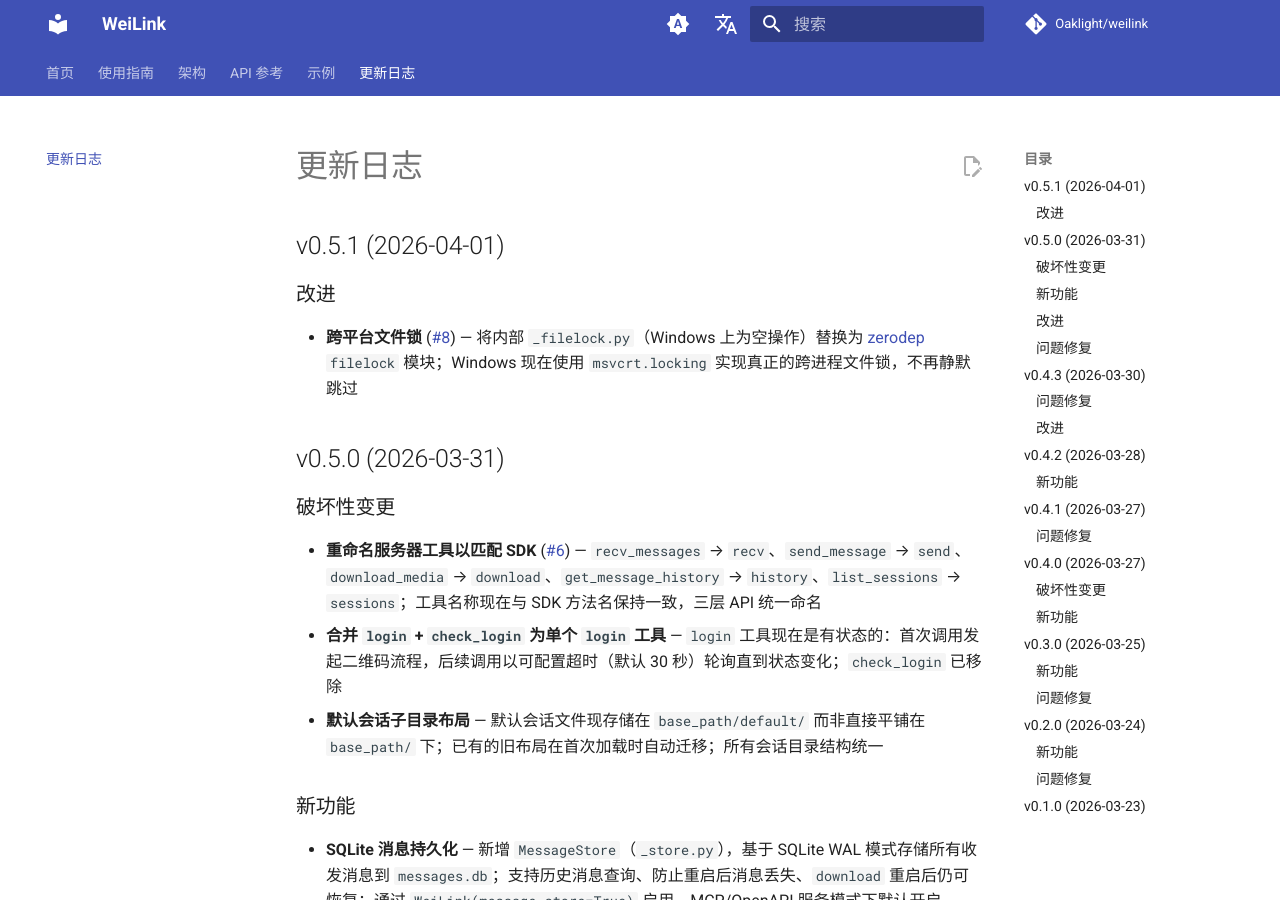
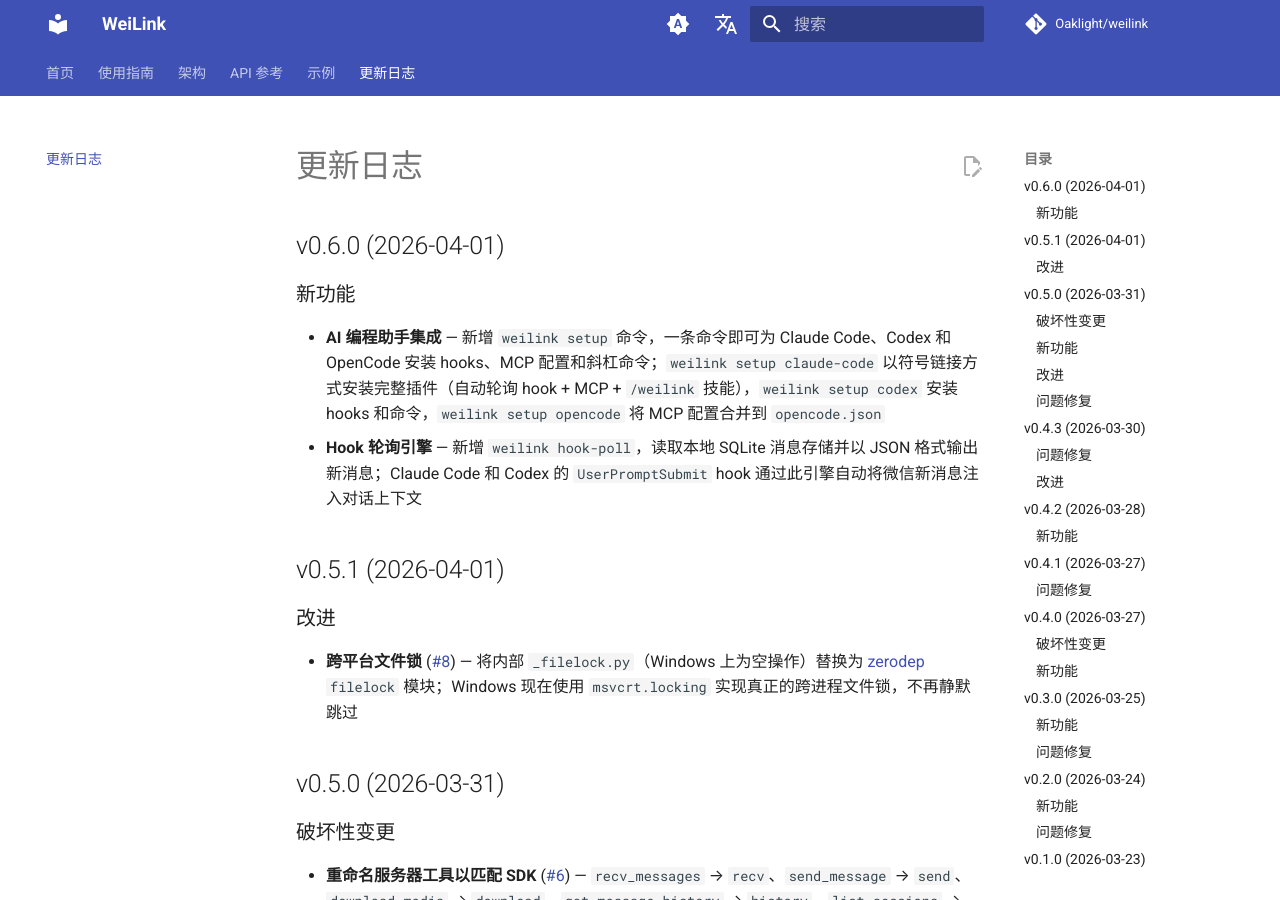
Before and after one commit to Oaklight/weilink, an MkDocs documentation site: the page built from docs/changelog.md, in a window 1280 px wide and 900 px high. Built offline with MkDocs 1.6.1 and Material for MkDocs 9.7.7, drawn with Linux system fonts in a browser that asks for light colours; comment, search, counter and statistics services are not loaded.

Commit message:
Add v0.6.0 changelog

```diff
--- a/docs/changelog.md
+++ b/docs/changelog.md
@@ -1,4 +1,11 @@
 # 更新日志
+
+## v0.6.0 (2026-04-01)
+
+### 新功能
+
+- **AI 编程助手集成** — 新增 `weilink setup` 命令，一条命令即可为 Claude Code、Codex 和 OpenCode 安装 hooks、MCP 配置和斜杠命令；`weilink setup claude-code` 以符号链接方式安装完整插件（自动轮询 hook + MCP + `/weilink` 技能），`weilink setup codex` 安装 hooks 和命令，`weilink setup opencode` 将 MCP 配置合并到 `opencode.json`
+- **Hook 轮询引擎** — 新增 `weilink hook-poll`，读取本地 SQLite 消息存储并以 JSON 格式输出新消息；Claude Code 和 Codex 的 `UserPromptSubmit` hook 通过此引擎自动将微信新消息注入对话上下文
 
 ## v0.5.1 (2026-04-01)
 
```
